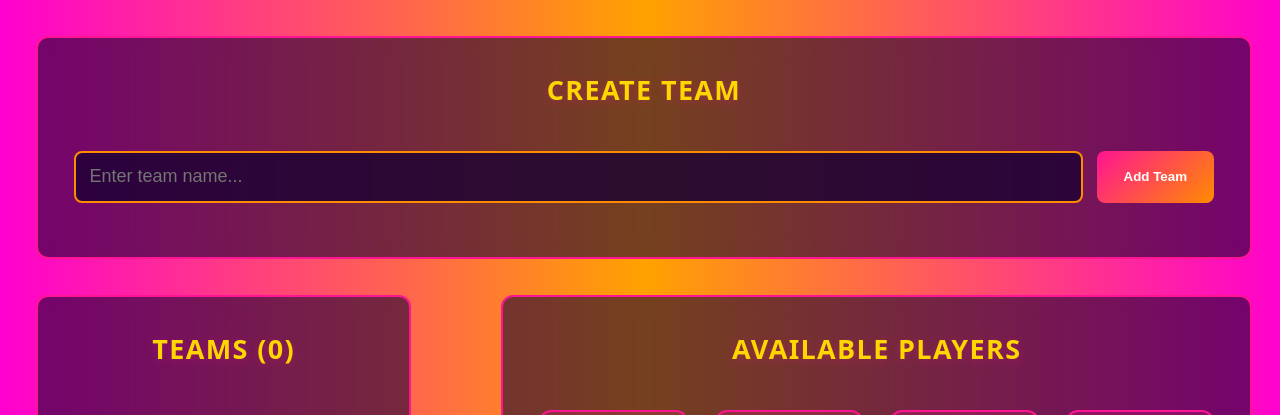
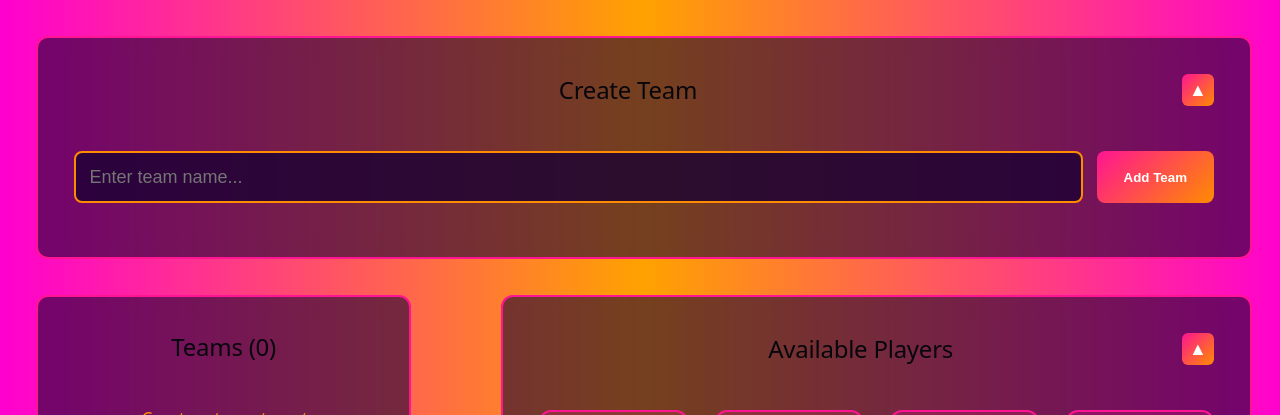
Before and after one commit to Garrett-CM/rpdr-game, a React (Vite) app in the folder rpdr-game/: page / in a window 1280 px wide. Shown: the top 415 px of the page. Built offline with nearby package versions, Linux system fonts and the light colour scheme.

Commit message:
minimizable windows

```diff
--- a/rpdr-game/src/App.css
+++ b/rpdr-game/src/App.css
@@ -31,14 +31,43 @@
   backdrop-filter: blur(10px);
 }
 
-.section h2 {
-  font-size: 1.5rem;
-  font-weight: bold;
+/* Section Headers */
+.section-header {
+  display: flex;
+  justify-content: space-between;
+  align-items: center;
   margin-bottom: 1.5rem;
-  color: #ffd700;
-  text-transform: uppercase;
-  letter-spacing: 0.05em;
-  text-shadow: 0 2px 8px rgba(255, 20, 147, 0.3);
+}
+
+.section-header h2 {
+  margin: 0;
+  flex: 1;
+}
+
+.btn-minimize {
+  background: linear-gradient(135deg, #ff1493, #ff8c00);
+  border: none;
+  color: #fff;
+  width: 32px;
+  height: 32px;
+  border-radius: 6px;
+  font-size: 1rem;
+  cursor: pointer;
+  transition: all 0.3s ease;
+  display: flex;
+  align-items: center;
+  justify-content: center;
+  padding: 0;
+  flex-shrink: 0;
+}
+
+.btn-minimize:hover {
+  transform: scale(1.1);
+  box-shadow: 0 4px 12px rgba(255, 20, 147, 0.4);
+}
+
+.btn-minimize:active {
+  transform: scale(0.95);
 }
 
 /* Section 1: Team Creator */
--- a/rpdr-game/src/App.jsx
+++ b/rpdr-game/src/App.jsx
@@ -5,6 +5,8 @@ function App() {
   const [teams, setTeams] = useState([])
   const [teamName, setTeamName] = useState('')
   const [draggedPlayer, setDraggedPlayer] = useState(null)
+  const [isCreatorMinimized, setIsCreatorMinimized] = useState(false)
+  const [isPlayersMinimized, setIsPlayersMinimized] = useState(false)
 
   // RuPaul's Drag Race All Stars Season 11 Queens with Official Headshots
   const allPlayers = [
@@ -193,7 +195,17 @@ function App() {
     <div className="app-container">
       {/* Section 1: Team Creation */}
       <div className="section section-creator">
+        <div className="section-header">
           <h2>Create Team</h2>
+          <button
+            onClick={() => setIsCreatorMinimized(!isCreatorMinimized)}
+            className="btn-minimize"
+            title={isCreatorMinimized ? "Expand" : "Minimize"}
+          >
+            {isCreatorMinimized ? '▼' : '▲'}
+          </button>
+        </div>
+        {!isCreatorMinimized && (
           <div className="input-group">
             <input
               type="text"
@@ -207,6 +219,7 @@ function App() {
               Add Team
             </button>
           </div>
+        )}
       </div>
 
       {/* Section 2 & 3: Teams and Players Side by Side */}
@@ -280,7 +293,17 @@ function App() {
 
         {/* Right: Player Cards */}
         <div className="section section-players">
+          <div className="section-header">
             <h2>Available Players</h2>
+            <button
+              onClick={() => setIsPlayersMinimized(!isPlayersMinimized)}
+              className="btn-minimize"
+              title={isPlayersMinimized ? "Expand" : "Minimize"}
+            >
+              {isPlayersMinimized ? '▼' : '▲'}
+            </button>
+          </div>
+          {!isPlayersMinimized && (
             <div className="players-grid">
               {availablePlayers.map(player => (
                 <div
@@ -305,6 +328,7 @@ function App() {
                 </div>
               ))}
             </div>
+          )}
 
           {availablePlayers.length === 0 && (
             <div className="empty-state">
```
Lines whose indentation alone changed are shown as unchanged.
